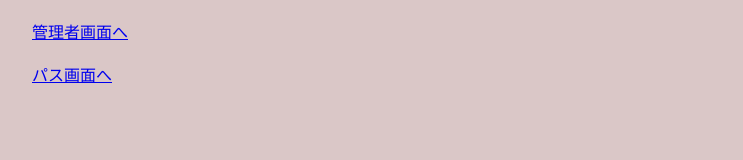
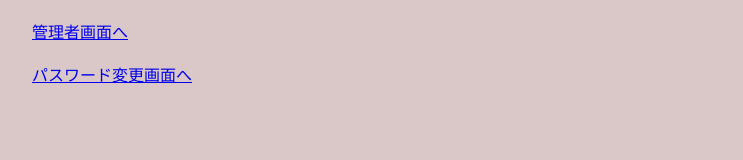
Before and after one commit to sie-fufu/react-petit-practice, a React (Create React App) app: page /decide in a window 1280 px wide. Shown: the top 160 px of the page, without its empty margins (8-751 px from the left). Built offline with nearby package versions, Linux system fonts and the light colour scheme.

Commit message:
「パスワード変更画面へ」に

```diff
--- a/src/pages/Decide/index.tsx
+++ b/src/pages/Decide/index.tsx
@@ -16,7 +16,7 @@ export const Decide = () => {
       <Box>
         <br />
         <Link to="/changePass" className={classes.link}>
-          パス画面へ
+          パスワード変更画面へ
         </Link>
       </Box>
       <h1 className={classes.decideTitle}>決定画面</h1>
```
